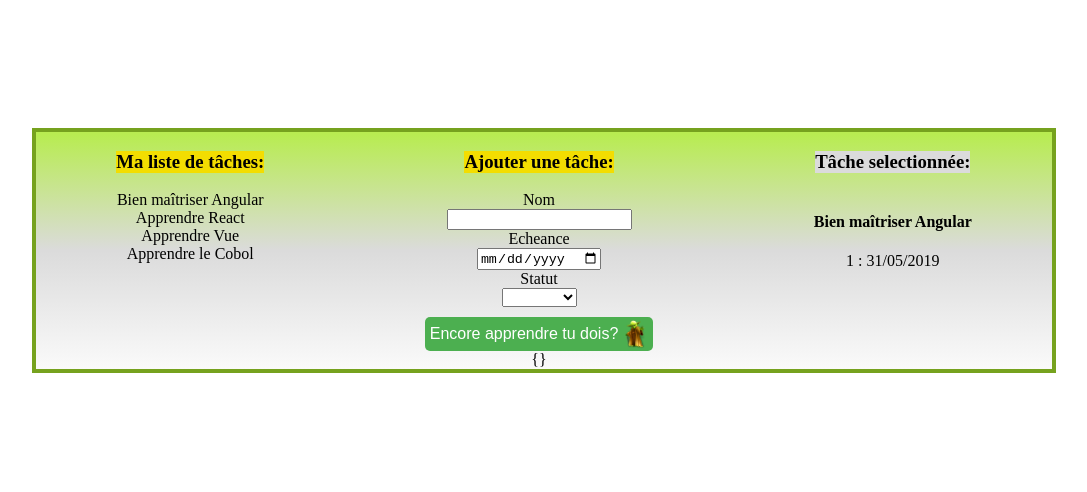
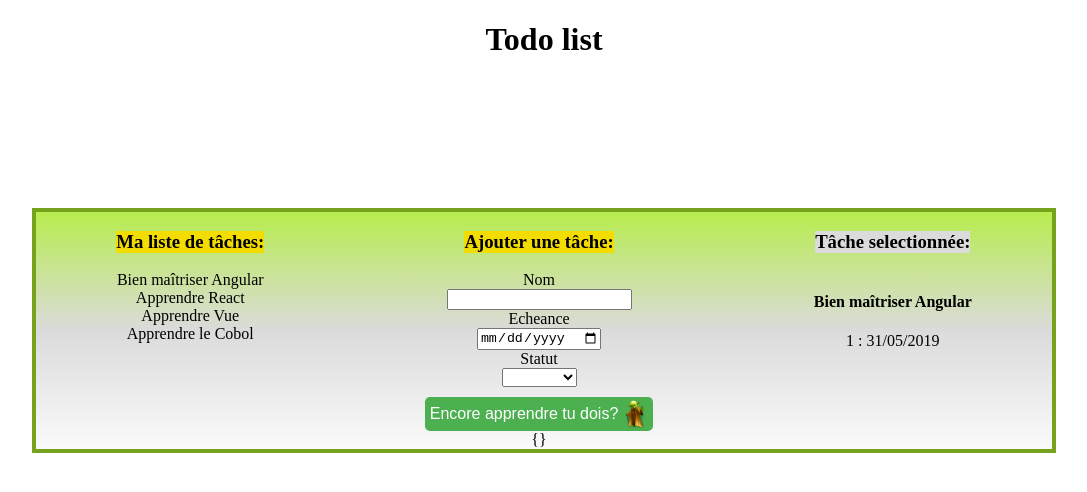
Before and after one commit to Saijitsu/try-angular, an Angular app: page / in a window 1280 px wide. Shown: the top 492 px of the page, without its empty margins (96-1183 px from the left). Built offline with nearby package versions, Linux system fonts and the light colour scheme.

Commit message:
add new service : currentTask and use it

```diff
--- a/src/app/app.component.html
+++ b/src/app/app.component.html
@@ -1,7 +1,15 @@
 <!--The content below is only a placeholder and can be replaced.-->
+<header>
+  <h1>Todo list</h1>
+</header>
 <main class="box">
+  <!--
   <app-nav-list [taskList]="tasks" (taskSelected)="setCurrentTask($event)"></app-nav-list>
-  <!-- taskSelected = correspond a la donnée emise / setCurrentTask($event)  -->
+  // taskSelected = correspond a la donnée emise / setCurrentTask($event)
   <app-create (taskCreated)="addTaskToList($event)"></app-create>
   <app-detail [task]="currentTask"></app-detail>
+ -->
+  <app-nav-list></app-nav-list>
+  <app-create></app-create>
+  <app-detail></app-detail>
 </main>
--- a/src/app/app.component.scss
+++ b/src/app/app.component.scss
@@ -1,5 +1,11 @@
 main
 {
+  display: flex;
+  flex-direction: row;
+  justify-content: space-around;
+}
+
+header{
   display: flex;
   flex-direction: row;
   justify-content: space-around;
--- a/src/app/app.component.ts
+++ b/src/app/app.component.ts
@@ -1,6 +1,7 @@
-import { TaskProviderService } from './task-provider.service';
+// import { TaskProviderService } from './task-provider.service';
 import { Task } from './task';
-import { Component, OnInit } from '@angular/core';
+import { Component } from '@angular/core';
+// import { Component, OnInit } from '@angular/core';
 
 @Component({
   selector: 'app-root',
@@ -8,13 +9,14 @@ import { Component, OnInit } from '@angular/core';
   styleUrls: ['./app.component.scss']
 })
 
-export class AppComponent implements OnInit {
+export class AppComponent {
+  /*  export class AppComponent implements OnInit {
 
   tasks: Array<Task> = [];
-  currentTask = new Task();
+   currentTask = new Task();*/
 
   // Le taskprovider est construit ici simplement grace au typage ici:
-  constructor(public manager: TaskProviderService) { }
+  /*constructor(public manager: TaskProviderService) { }
 
   ngOnInit(): void {
     this.manager.getTasks().subscribe(tasks => { // tasks de l'observable ici
@@ -32,6 +34,6 @@ export class AppComponent implements OnInit {
   addTaskToList(task: Task): void {
     this.tasks.unshift(task);
     this.currentTask = task;
-  }
+  }*/
 
 }
--- /dev/null
+++ b/src/app/current-task.service.ts
@@ -0,0 +1,29 @@
+import { TaskProviderService } from './task-provider.service';
+import { Task } from './task';
+import { Injectable } from '@angular/core';
+import { Subject, Observable } from 'rxjs';
+
+@Injectable({
+  providedIn: 'root'
+})
+export class CurrentTaskService {
+
+  taskSubject = new Subject<Task>();
+
+  constructor(private provider: TaskProviderService) {
+    this.provider.getTasks().subscribe(tasks => this.taskSubject.next(tasks[0]));
+  }
+
+  getCurrentTask(): Observable<Task> {
+    // Les composants peuvent souscrire aux observables
+    // mais ils ne doivent pas pouvoir déclencher de nouveaux états
+    return this.taskSubject.asObservable();
+  }
+
+  define(task: Task) {
+    this.taskSubject.next(task);
+    // En cas de changement de tâche courante on va notifier tous
+    // les observateurs avec un nouvel état
+    // next: methode de subject qui va déclencher les observer (event)
+  }
+}
--- a/src/app/detail/detail.component.ts
+++ b/src/app/detail/detail.component.ts
@@ -1,5 +1,7 @@
+import { CurrentTaskService } from './../current-task.service';
 import { Task } from '../task';
-import { Component, OnInit, Input } from '@angular/core';
+// import { Component, OnInit, Input } from '@angular/core';
+import { Component, OnInit } from '@angular/core';
 
 @Component({
   selector: 'app-detail',
@@ -8,11 +10,12 @@ import { Component, OnInit, Input } from '@angular/core';
 })
 export class DetailComponent implements OnInit {
 
-  @Input() task: Task;
+  // @Input() task: Task;
+  task = new Task();
 
-  constructor() { }
+  constructor(private currentTaskService: CurrentTaskService) { }
 
   ngOnInit() {
+    this.currentTaskService.getCurrentTask().subscribe(task => this.task = task);
   }
-
 }
--- a/src/app/nav-list/nav-list.component.ts
+++ b/src/app/nav-list/nav-list.component.ts
@@ -1,4 +1,7 @@
-import { Component, OnInit, Input, Output, EventEmitter } from '@angular/core';
+import { CurrentTaskService } from './../current-task.service';
+import { TaskProviderService } from './../task-provider.service';
+// import { Component, OnInit, Input, Output, EventEmitter } from '@angular/core';
+import { Component, OnInit } from '@angular/core';
 import { Task } from '../task';
 
 @Component({
@@ -7,20 +10,29 @@ import { Task } from '../task';
   styleUrls: ['./nav-list.component.scss']
 })
 export class NavListComponent implements OnInit {
-  @Input() taskList: Array<Task>; // récupère une donnée du parent
-  @Output() taskSelected = new EventEmitter<Task>(); // va être typé directement à l'instanciation
-  // retourne une donnée au parent (peu etre initialisé dans le constructeur, ngOnInit ou directement où il est)
 
-  constructor() {
+  taskList: Array<Task>;
+  /* @Input() taskList: Array<Task>; // récupère une donnée du parent
+   @Output() taskSelected = new EventEmitter<Task>(); // va être typé directement à l'instanciation
+   // retourne une donnée au parent (peu etre initialisé dans le constructeur, ngOnInit ou directement où il est)
+ */
+  constructor(private provider: TaskProviderService, private current: CurrentTaskService) {
     // va comporter uniquement les instructions pour que l'objet soit viable.
-   }
+  }
 
   ngOnInit() {
+    this.provider.getTasks().subscribe( tasks => this.taskList = tasks);
   }
+
+  /*select(task: Task) {
+    console.log('click on nav list', task);
+    this.taskSelected.emit(task);
+    // Va emettre ici la donnée attendue
+  }*/
 
   select(task: Task) {
     console.log('click on nav list', task);
-    this.taskSelected.emit(task);
+    this.current.define(task);
     // Va emettre ici la donnée attendue
   }
 }
```
Also changed, not shown: 1 other file (tests, documents, lock files or other folders).
